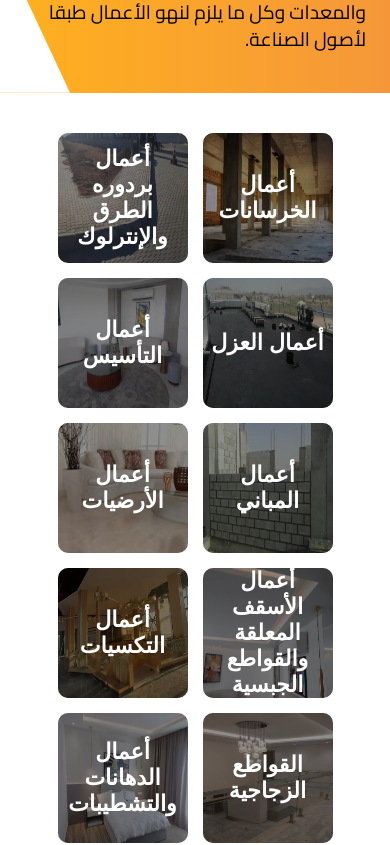
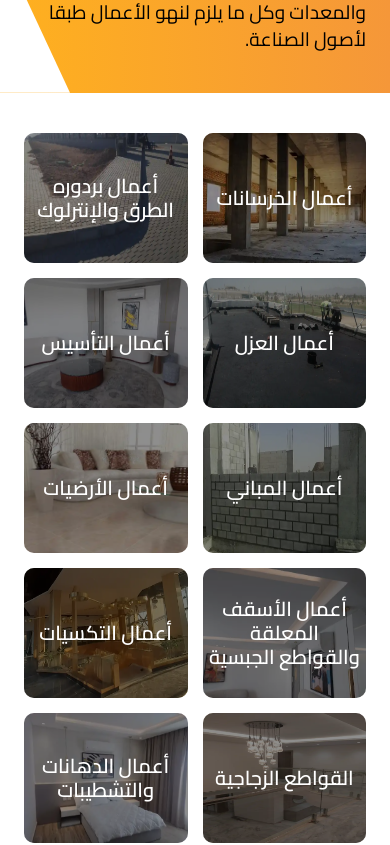
Before and after one commit to m2001said/alsafwaConstrucion, a Vue app: page / in a window 390 px wide. Shown: the part 2560-3405 px from the top of the page. Built offline with nearby package versions, Linux system fonts and the light colour scheme.

Commit message:
adding stylies

```diff
--- a/src/components/ui/BaseModal.vue
+++ b/src/components/ui/BaseModal.vue
@@ -3,7 +3,7 @@
     <button class="modal-button flex" @click.prevent="openModal">
       <img class="modal-button-img" alt="feature2 design" :src="image1" />
       <div class="modal-button-overlay"></div>
-      <p>{{ title }}</p>
+      <p class="">{{ title }}</p>
     </button>
 
     <div v-if="showModal === true">
@@ -52,6 +52,7 @@ defineProps(["title", "description", "image1", "image2", "image3"]);
   position: relative;
   cursor: pointer;
   overflow: hidden;
+  font-family: inherit;
 }
 .modal-button img {
   border-radius: 10px;
@@ -78,7 +79,7 @@ defineProps(["title", "description", "image1", "image2", "image3"]);
   font-weight: 600;
   z-index: 1;
   color: var(--color-white);
-  font-size: 30px;
+  font-size: 25px;
 }
 .modal-overlay {
   position: fixed;
@@ -207,10 +208,17 @@ defineProps(["title", "description", "image1", "image2", "image3"]);
   }
 
   .modal-button p {
-    font-size: 25px;
+    font-size: 20px;
+    line-height: 1.2;
   }
 }
 @media (max-width: 660px) {
+  .modal-button,
+  .modal-button img,
+  .modal-button-overlay {
+    width: 42vw;
+    height: 130px;
+  }
   .form-images {
     flex-direction: column;
     gap: 15px;
@@ -234,18 +242,14 @@ defineProps(["title", "description", "image1", "image2", "image3"]);
     right: 12px;
   }
 }
-@media (max-width: 400px) {
+/* @media (max-width: 400px) {
   .modal-button,
   .modal-button img,
   .modal-button-overlay {
     width: 130px;
     height: 130px;
   }
-
-  .modal-button p {
-    font-size: 22px;
-  }
-}
+} */
 
 .fade-enter-active,
 .fade-leave-active {
```
